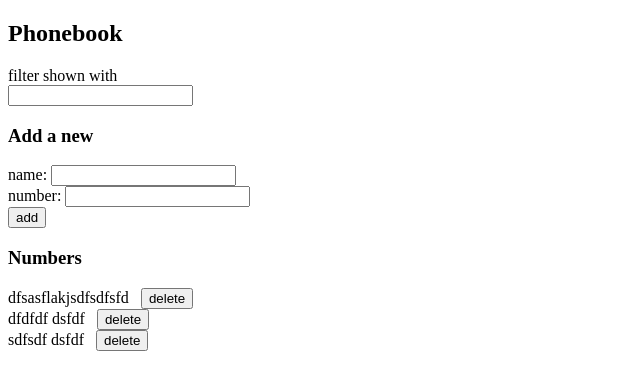
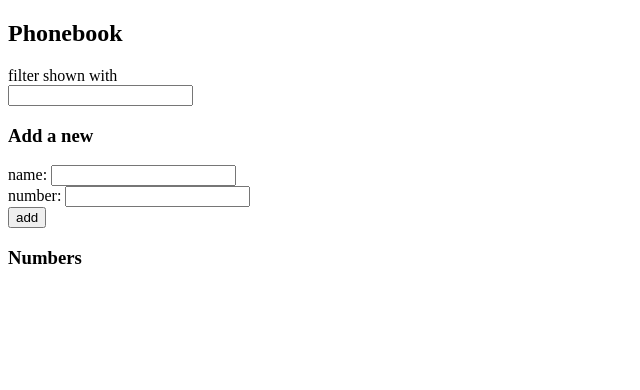
Before and after one commit to anhnhivu/fs-open, a React (Create React App) app in the folder part2/phonebook/: page / in a window 1280 px wide. Shown: the top 390 px of the page, without its empty margins (0-640 px from the left). Built offline with nearby package versions, Linux system fonts and the light colour scheme; data requests are answered from the project's data file.

Commit message:
exercise 2.17

```diff
--- a/part2/phonebook/db.json
+++ b/part2/phonebook/db.json
@@ -1,25 +1,3 @@
 {
-  "persons": [
-    {
-      "name": "dfsasflakjsdfsdfsfd",
-      "number": "",
-      "date": "2021-09-13T16:51:26.969Z",
-      "important": false,
-      "id": 12
-    },
-    {
-      "name": "dfdfdf",
-      "number": "dsfdf",
-      "date": "2021-09-13T16:51:31.595Z",
-      "important": true,
-      "id": 14
-    },
-    {
-      "name": "sdfsdf",
-      "number": "dsfdf",
-      "date": "2021-09-13T16:51:33.342Z",
-      "important": false,
-      "id": 15
-    }
-  ]
+  "persons": []
 }
--- a/part2/phonebook/src/App.js
+++ b/part2/phonebook/src/App.js
@@ -2,25 +2,12 @@ import React, { useState, useEffect } from 'react'
 import personService from './services/persons'
 
 const Person = (props) => {
-
-  const deleteName = () => {
-    //event.preventDefault()
-    if (window.confirm(`Delete ${props.name}?`)) {
-      personService.del(props.id)
-      .then(
-        //initPerson => {
-          //props.setPersons(initPerson)
-        //}
-      )
-    }
-
-    // Have not automatically reload the page yet !!!!
-  }
-
   return (
     <div>
       {props.name} {props.number} &ensp;
-      <button type="submit" onClick={deleteName}>delete</button>
+      <button type="submit"
+      onClick={(event) => props.deleteName(props.id, props.name, event)}
+      >delete</button>
     </div>
   )
 }
@@ -34,8 +21,10 @@ const Filter = (props) => {
           />
           {props.namesToShow.map(person =>
           <Person key={person.id}
+                id={person.id}
                 name={person.name}
-                number={person.number} />
+                number={person.number}
+                deleteName={props.deleteName}/>
         )}
         </form>
     </div>
@@ -69,11 +58,14 @@ const PersonForm = (props) => {
 const Persons = (props) => {
   return (
     <div>
+
       {props.persons.map(person =>
         <Person key={person.id}
           name={person.name}
           number={person.number}
-          id={person.id}/>
+          id={person.id}
+          deleteName={props.deleteName}
+          />
       )}
     </div>
   )
@@ -93,6 +85,22 @@ const App = () => {
       }
     )
   }, [])
+
+  const deleteName = (id, name, event) => {
+    event.preventDefault()
+
+    if (window.confirm(`Delete ${name} ?`) === true) {
+      setPersons(persons.filter(p => p.id !== id))
+      personService
+      .del(id)
+      .catch(error => {
+        alert(
+          `'${name}' was already deleted from server`
+        )
+      })
+      setPattern('')
+    }
+  }
 
   const addName = (event) => {
     event.preventDefault()
@@ -122,6 +130,7 @@ const App = () => {
       .then(initPerson => {
         setPersons(persons.concat(initPerson))
         setNewName('')
+        setNewNumber('')
       })
     }
   }
@@ -139,13 +148,15 @@ const App = () => {
   const namesToShow = pattern ? persons.filter(person =>
                         person.name.match(regex) ) : []
 
+
   return (
     <div>
       <h2>Phonebook</h2>
 
      <Filter pattern={pattern}
             setPattern={setPattern}
-            namesToShow={namesToShow}/>
+            namesToShow={namesToShow}
+            deleteName={deleteName}/>
 
       <h3>Add a new</h3>
 
@@ -158,7 +169,8 @@ const App = () => {
 
       <h3>Numbers</h3>
 
-      <Persons persons={persons}/>
+      <Persons persons={persons} setPersons={setPersons}
+      deleteName={deleteName}/>
 
     </div>
   )
```
